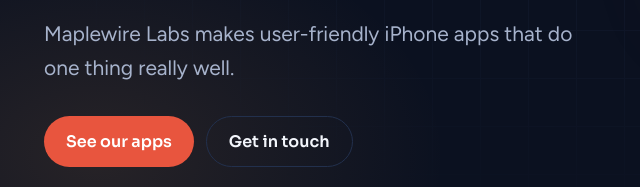
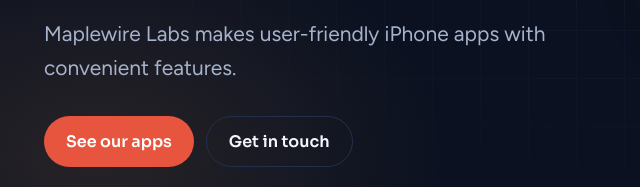
Before and after one commit to maplewirelabs-com/website, a plain HTML site: page index.html in a window 1280 px wide. Shown: the part 402-589 px from the top of the page, 96-736 px from the left. Drawn offline with Linux system fonts and the light colour scheme.

Commit message:
Homepage wording

```diff
--- a/index.html
+++ b/index.html
@@ -4,7 +4,7 @@
 <meta charset="utf-8">
 <meta name="viewport" content="width=device-width,initial-scale=1">
 <title>Maplewire Labs</title>
-<meta name="description" content="Maplewire Labs is an app studio in Ontario, Canada, making user-friendly iPhone apps.">
+<meta name="description" content="Maplewire Labs is an app studio in Ontario, Canada, making user-friendly iPhone apps with convenient features.">
 <link rel="icon" type="image/svg+xml" href="/logo.svg">
 <link rel="preconnect" href="https://fonts.googleapis.com">
 <link rel="preconnect" href="https://fonts.gstatic.com" crossorigin>
@@ -114,7 +114,7 @@ footer .brand svg{width:22px;height:22px}
       <div>
         <span class="eyebrow">Independent app studio · Canada</span>
         <h1>Simple apps,<br><em>wired</em> with care.</h1>
-        <p class="lead">Maplewire Labs makes user-friendly iPhone apps that do one thing really well.</p>
+        <p class="lead">Maplewire Labs makes user-friendly iPhone apps with convenient features.</p>
         <div class="btns">
           <a class="btn primary" href="#apps">See our apps</a>
           <a class="btn ghost" href="#contact">Get in touch</a>
```
